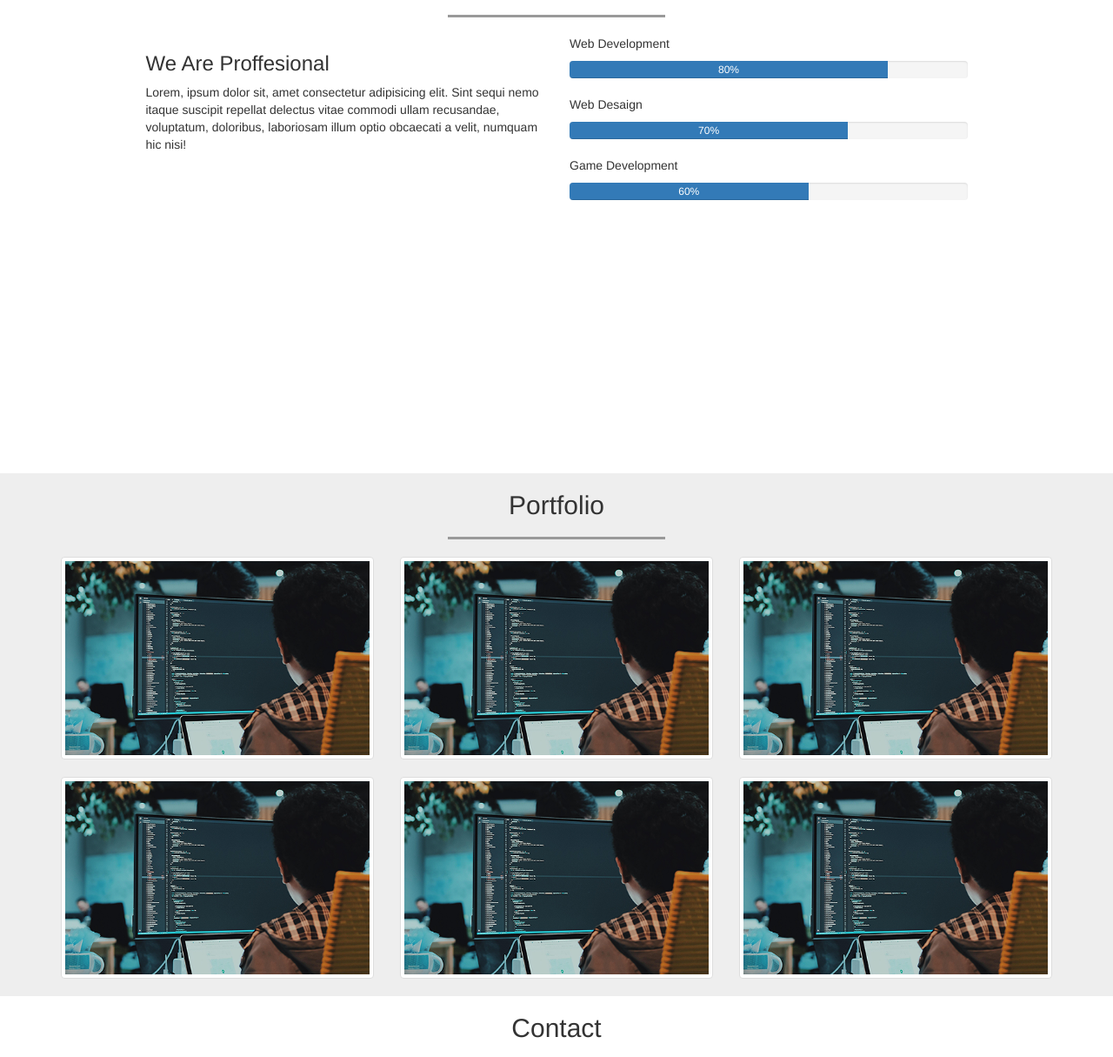
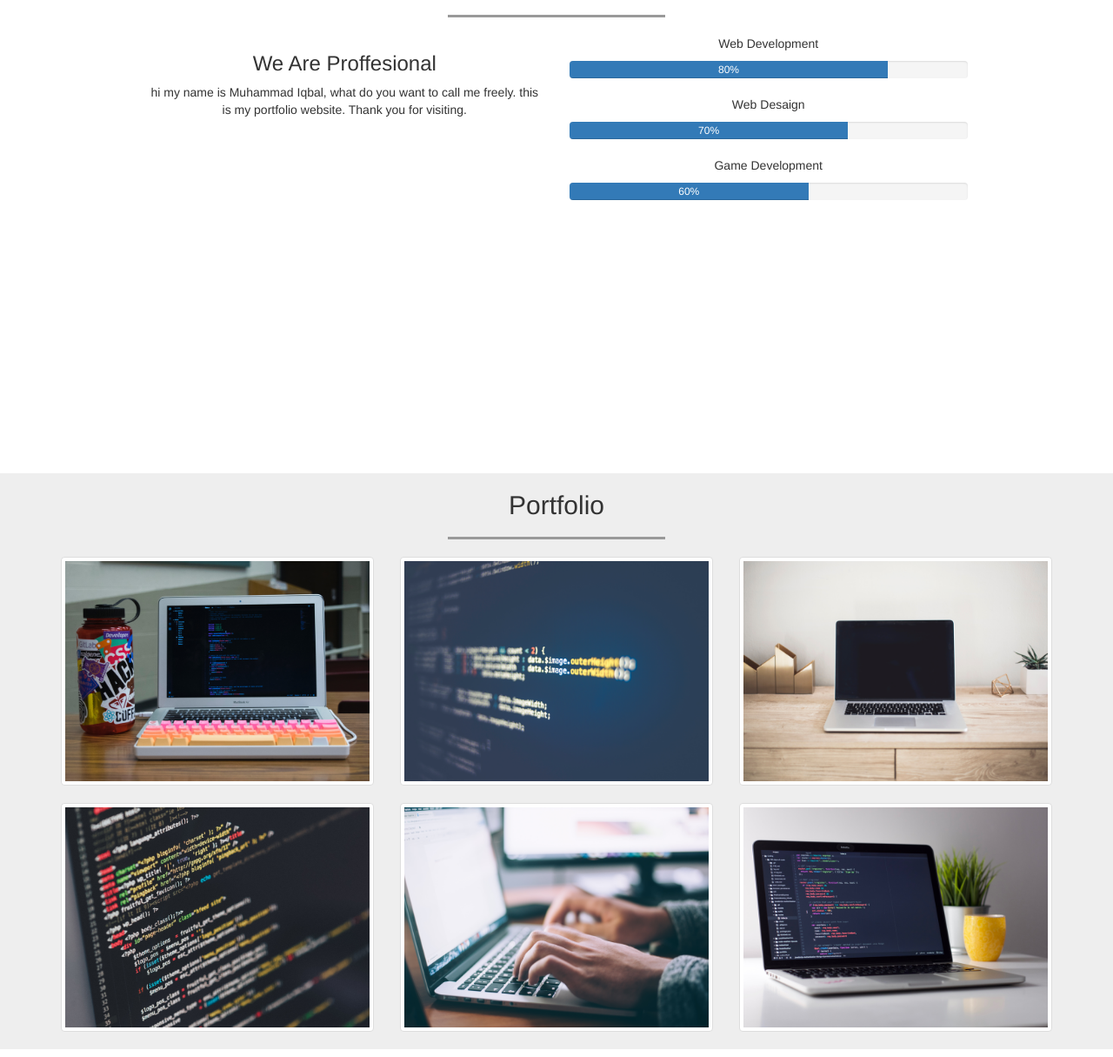
Before and after one commit to moehammadiqbql/moehammadiqbql.github.io, a plain HTML site: page index.html in a window 1280 px wide. Shown: the part 621-1836 px from the top of the page at 87% size. Drawn offline with nearby package versions, Linux system fonts and the light colour scheme.

Commit message:
mengubah file index dan css

```diff
--- a/css/style.css
+++ b/css/style.css
@@ -9,7 +9,7 @@ body {
 
 .jumbotron {
 	height: 500px;
-	background-image: url('../img/bumi.jpg');
+	background-image: url('../img/map.jpg');
 	background-attachment: fixed;
 	background-size: cover;
 	color: #eaeaea;
--- a/index.html
+++ b/index.html
@@ -64,10 +64,10 @@
           </div>
         </div>
 
-        <div class="row">
+        <div class="row text-center">
           <div class="col-sm-5 col-sm-offset-1">
           <h3>We Are Proffesional</h3>
-          <p>Lorem, ipsum dolor sit, amet consectetur adipisicing elit. Sint sequi nemo itaque suscipit repellat delectus vitae commodi ullam recusandae, voluptatum, doloribus, laboriosam illum optio obcaecati a velit, numquam hic nisi!</p>
+          <p>hi my name is Muhammad Iqbal, what do you want to call me freely. this is my portfolio website. Thank you for visiting.</p>
         </div>
         <div class="col-sm-5">
           <p>Web Development</p>
@@ -109,32 +109,32 @@
         <div class="row">
           <div class="col-sm-4">
             <a href="" class="thumbnail">
-              <img src="img/portfolio/1.png">
+              <img src="img/thumbs/1.png">
             </a>
           </div>
           <div class="col-sm-4">
             <a href="" class="thumbnail">
-              <img src="img/portfolio/1.png">
+              <img src="img/thumbs/2.png">
             </a>
           </div>
           <div class="col-sm-4">
             <a href="" class="thumbnail">
-              <img src="img/portfolio/1.png">
+              <img src="img/thumbs/3.png">
             </a>
           </div>
           <div class="col-sm-4">
             <a href="" class="thumbnail">
-              <img src="img/portfolio/1.png">
+              <img src="img/thumbs/4.png">
             </a>
           </div>
           <div class="col-sm-4">
             <a href="" class="thumbnail">
-              <img src="img/portfolio/1.png">
+              <img src="img/thumbs/5.png">
             </a>
           </div>
           <div class="col-sm-4">
             <a href="" class="thumbnail">
-              <img src="img/portfolio/1.png">
+              <img src="img/thumbs/6.png">
             </a>
           </div>
         </div>
```
Also changed, not shown: img/map.jpg (added), img/thumbs/1.png (added), img/thumbs/2.png (added), img/thumbs/3.png (added), img/thumbs/4.png (added), img/thumbs/5.png (added), img/thumbs/6.png (added).
